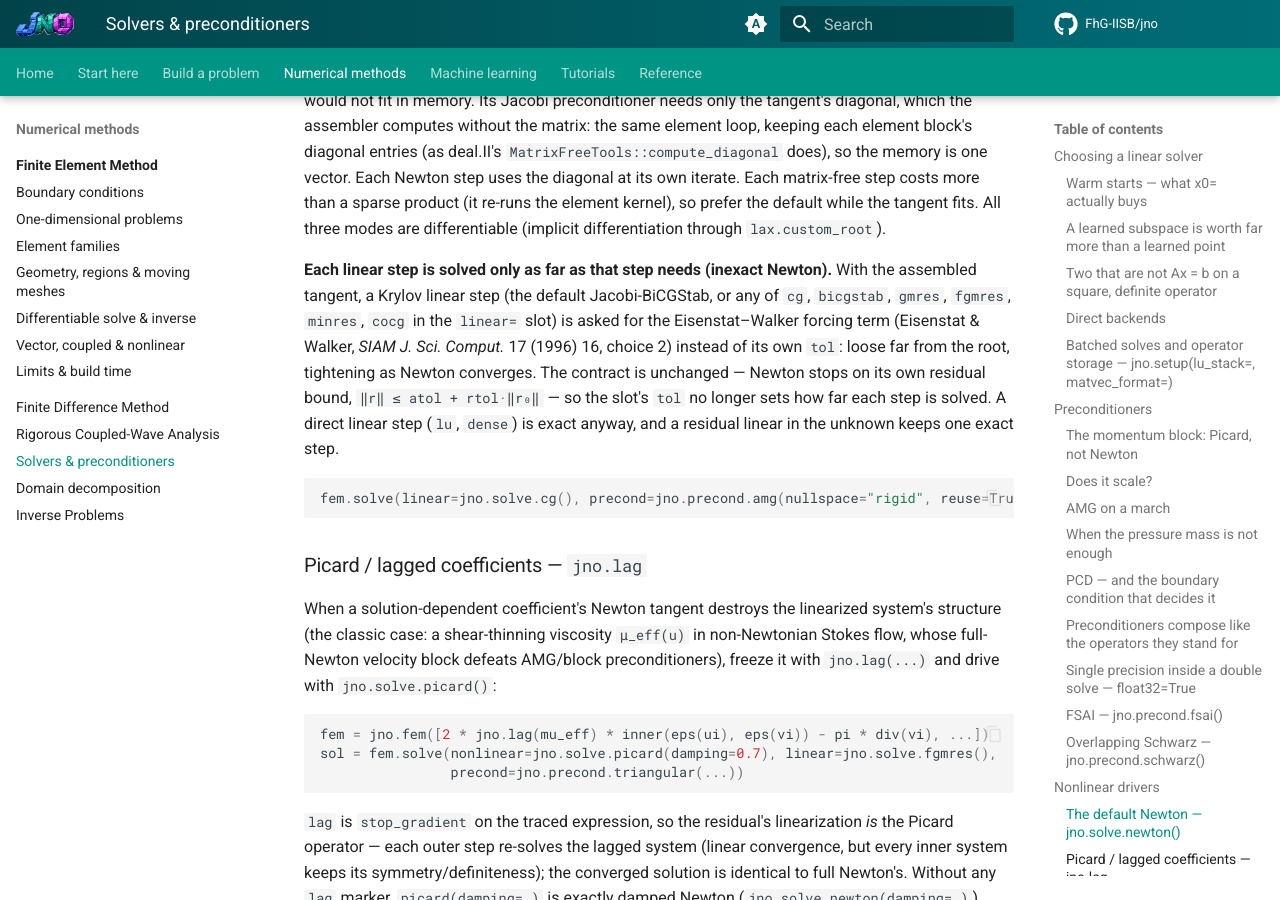
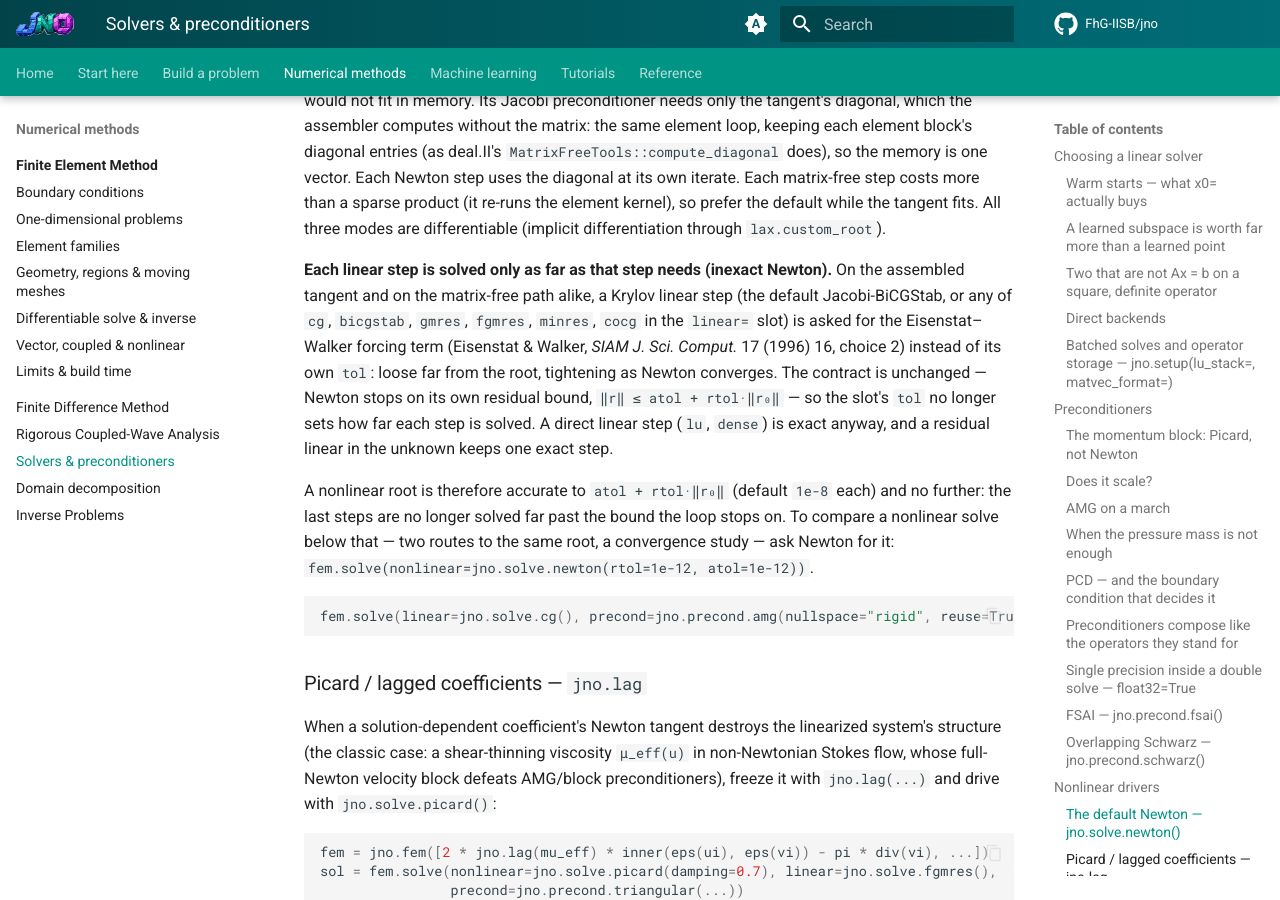
Before and after one commit to FhG-IISB/jNO, an MkDocs documentation site: the page built from docs/solvers.md, in a window 1280 px wide and 900 px high, scrolled down 18756 px. Built offline with MkDocs 1.6.1 and Material for MkDocs 9.7.7, drawn with Linux system fonts in a browser that asks for light colours; comment, search, counter and statistics services are not loaded; some of the changed text lies outside the part shown.

Commit message:
docs: reuse= replaces cached, Newton roots are accurate to rtol/atol, per-call rtol=, explicit quad_degree
The precond lists and overview no longer name `cached`; inexact steps run on the matrix-free path too;
the newton() docstring says so; a broken code fence in the weak-form vocabulary closes.

````diff
--- a/docs/llms-full.txt
+++ b/docs/llms-full.txt
@@ -499,7 +499,7 @@
 Preconditioners: `jacobi`, `chebyshev(degree=)`, `nystrom(rank=)` and `fsai(power=)` (**SPD only**),
 `amg(cycles=)`, `gmg()`, `ams`, `schwarz(parts=, overlap=)` (overlapping Schwarz; needs the `[metis]`
 extra), `form([terms], inner=)`, `inner(solver)`, `block_diag`/`triangular` (per-field over
-`fem.blocks`), `cached`. Every constructor but `cached` takes `float32=True`: the preconditioner is built
+`fem.blocks`); `reuse=True` / `reuse=k` on any of them keeps the setup across solves. Every constructor takes `float32=True`: the preconditioner is built
 and applied in single precision while the solve stays in double.
 
 **AMG is for repeated solves against the same operator** — build the hierarchy once, or an unbuilt
--- a/docs/solvers.md
+++ b/docs/solvers.md
@@ -629,6 +629,10 @@
     object), an **int k** rebuilds every k-th solve (the cadence for a march whose operator values drift
     step by step). A solve whose preconditioner is kept compiles once and is reused.
 
+    It replaces `jno.precond.cached(spec)` and `spec.cached()`: `cached(spec)` is `spec` with `reuse=True`,
+    `cached(spec, refresh=k)` is `reuse=k`. `refresh=True` (rebuild when the operator's sparsity changes) and
+    `refresh=callable` (a custom key) have no equivalent; a kept setup is rebuilt only by `reuse=k`.
+
     The flagship pattern — Taylor–Hood **Stokes** by FGMRES with an inexact velocity block solve and the
     viscosity-weighted pressure-mass Schur approximation (Elman, Silvester & Wathen, 2014, §9.2):
 
@@ -816,13 +820,19 @@
 at its own iterate. Each matrix-free step costs more than a sparse product (it re-runs the element kernel),
 so prefer the default while the tangent fits. All three modes are differentiable (implicit differentiation through `lax.custom_root`).
 
-**Each linear step is solved only as far as that step needs (inexact Newton).** With the assembled
-tangent, a Krylov linear step (the default Jacobi-BiCGStab, or any of `cg`, `bicgstab`, `gmres`, `fgmres`,
-`minres`, `cocg` in the `linear=` slot) is asked for the Eisenstat–Walker forcing term (Eisenstat & Walker,
+**Each linear step is solved only as far as that step needs (inexact Newton).** On the assembled tangent
+and on the matrix-free path alike, a Krylov linear step (the default Jacobi-BiCGStab, or any of `cg`,
+`bicgstab`, `gmres`, `fgmres`, `minres`, `cocg` in the `linear=` slot) is asked for the Eisenstat–Walker
+forcing term (Eisenstat & Walker,
 *SIAM J. Sci. Comput.* 17 (1996) 16, choice 2) instead of its own `tol`: loose far from the root, tightening
 as Newton converges. The contract is unchanged — Newton stops on its own residual bound,
 `‖r‖ ≤ atol + rtol·‖r₀‖` — so the slot's `tol` no longer sets how far each step is solved. A direct linear
 step (`lu`, `dense`) is exact anyway, and a residual linear in the unknown keeps one exact step.
+
+A nonlinear root is therefore accurate to `atol + rtol·‖r₀‖` (default `1e-8` each) and no further: the last
+steps are no longer solved far past the bound the loop stops on. To compare a nonlinear solve below that —
+two routes to the same root, a convergence study — ask Newton for it:
+`fem.solve(nonlinear=jno.solve.newton(rtol=1e-12, atol=1e-12))`.
 
 ```python
 fem.solve(linear=jno.solve.cg(), precond=jno.precond.amg(nullspace="rigid", reuse=True))  # forcing included
@@ -1105,6 +1115,11 @@
 need eager preparation (`form`, which assembles an auxiliary operator) require `fem.solve(precond=...)`
 — a direct call has no owning FEM.
 
+A direct call to a Krylov solver also takes `rtol=` for that one call, overriding the spec's `tol`
+(`jno.solve.cg()(A, b, rtol=1e-4)`) — how Newton passes its forcing term. `cg`, `bicgstab`, `gmres`,
+`fgmres`, `minres` and `cocg` accept it; the other solvers raise a `TypeError` that says to set the
+tolerance on the spec.
+
 `solve_fn=` is the level below that: instead of a *slot*, you take the assembled system and return
 the answer. jNO does nothing to it — no firewall, no convergence gate — so it is the escape hatch for
 a solver that fits none of the shapes above:
````
Also changed, not shown: other parts of docs/solvers.md (+3 -3 lines), docs/API.md (+2 -2 lines), docs/fem/geometry.md (+3 -1 lines), docs/weak_form_vocabulary.md (+3 -1 lines), docs/assets/overview-dark.svg, docs/assets/overview-light.svg, 1 other file.
